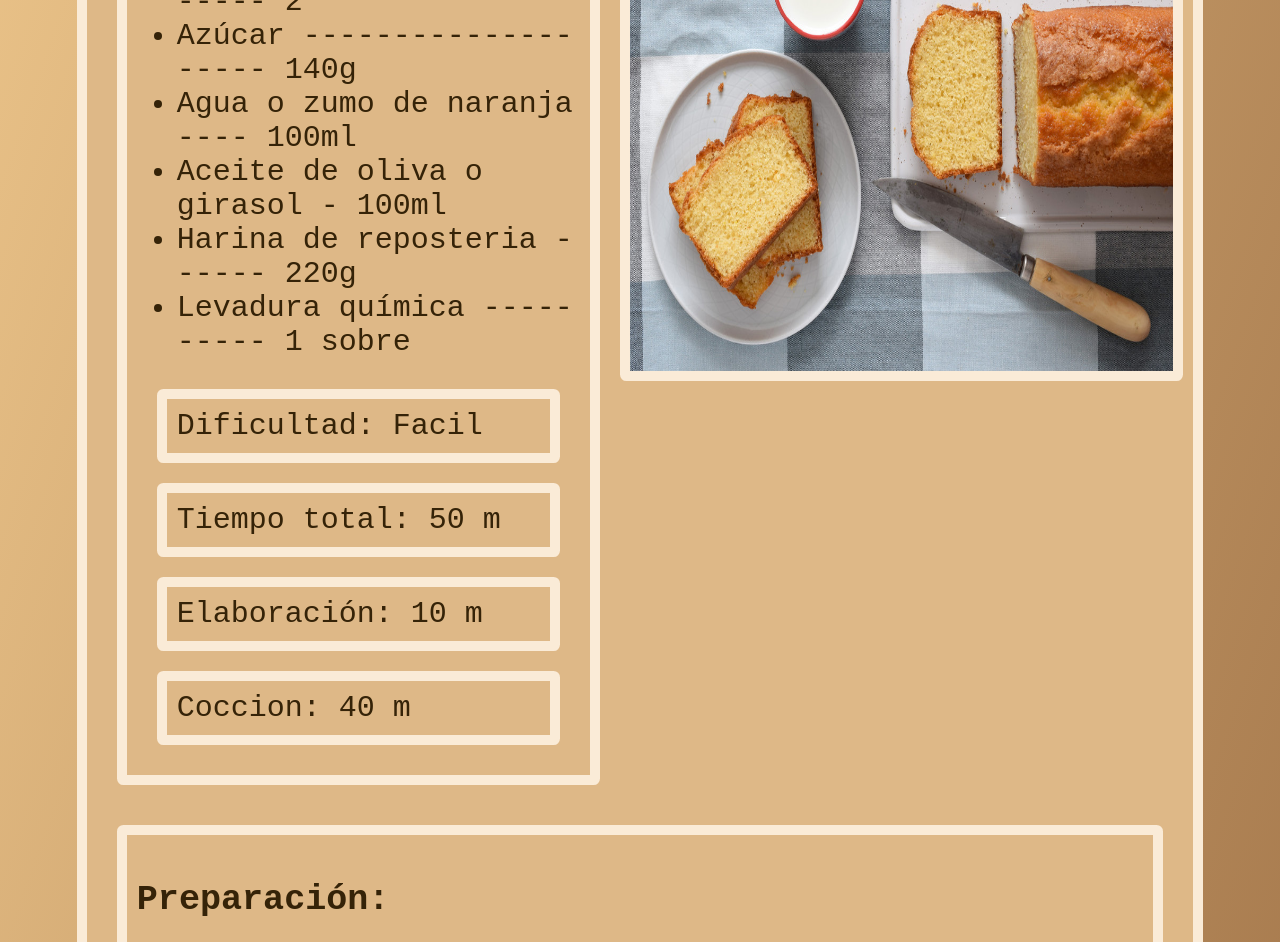
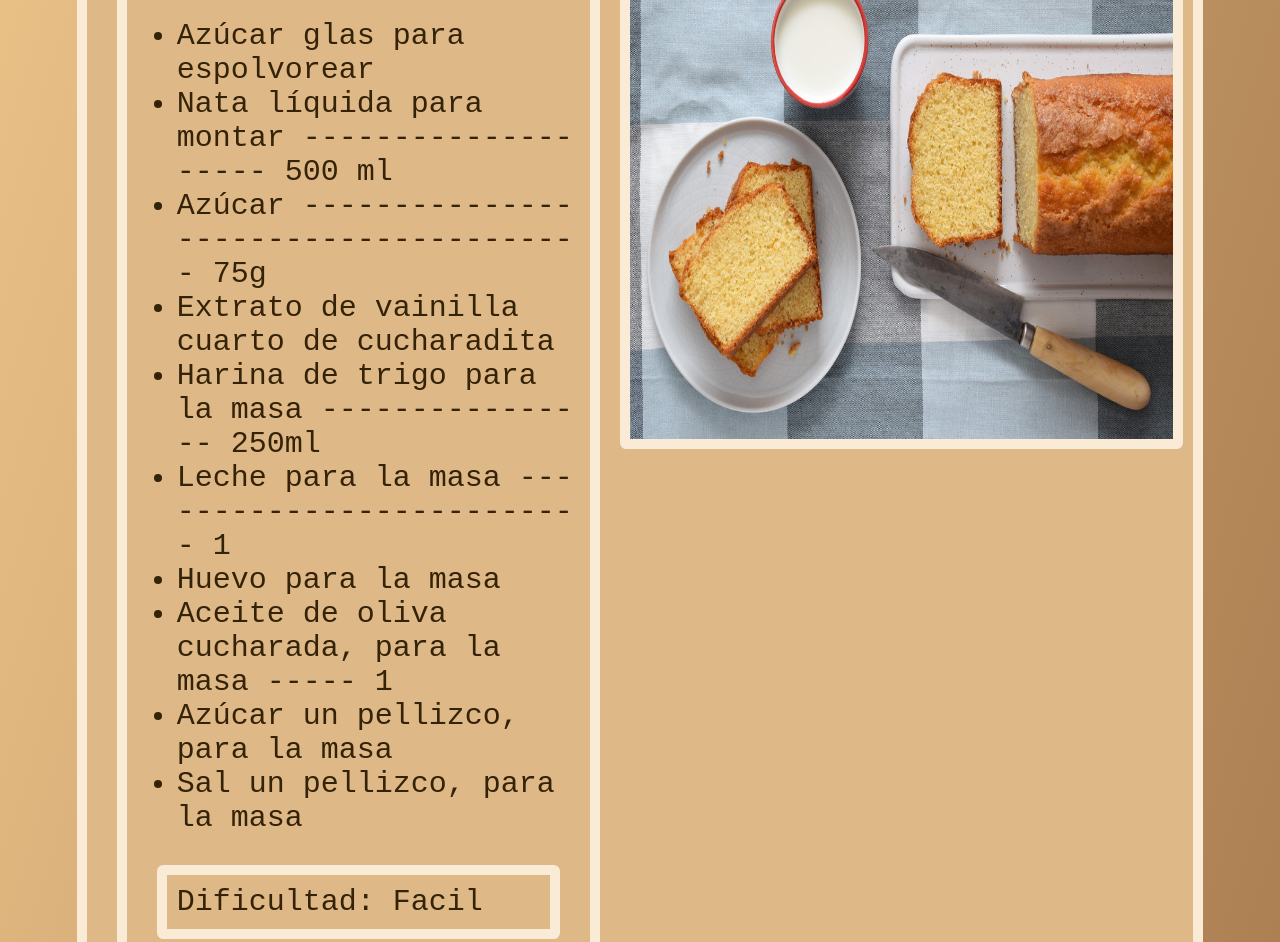
Before and after one commit to RuslanUkr-coder/pagina-de-receptes, a plain HTML site: page crepes.html in a window 1280 px wide. Shown: the part 518-1460 px from the top of the page. Drawn offline with Linux system fonts and the light colour scheme.

Commit message:
Update crepes.html

```diff
--- a/crepes.html
+++ b/crepes.html
@@ -5,7 +5,7 @@
     <meta charset="UTF-8">
     <meta name="viewport" content="width=device-width, initial-scale=1.0, maximum-scale=1, user-scalable=0">
     <meta name="author" content="By Ruslan Liedvin">
-    <title>Bizcocho de naranja</title>
+    <title>Tarta de crepes, con fresas y nata.</title>
     <link rel="stylesheet" href="brigBras.css">
 </head>
 
@@ -20,17 +20,21 @@
     <div id="recetas">
         <div class="receta postres difrec">
             <div class="tecst">
-                <h1>Bizcocho de naranja</h1>
+                <h1>Tarta de crepes con fresas y nata.</h1>
                 <div id="A">
                     <div style="width: 800px;" class="pasos">
-                        <h3>Ingredientes para 10 personas:</h3>
+                        <h3>Ingredientes para 4 personas:</h3>
                         <ul>
-                            <li>Huevos -------------------- 2</li>
-                            <li>Azúcar -------------------- 140g</li>
-                            <li>Agua o zumo de naranja ---- 100ml</li>
-                            <li>Aceite de oliva o girasol - 100ml</li>
-                            <li>Harina de reposteria ------ 220g</li>
-                            <li>Levadura química ---------- 1 sobre</li>
+                            <li>Azúcar glas para espolvorear</li>
+                            <li>Nata líquida para montar -------------------- 500 ml</li>
+                            <li>Azúcar -------------------------------------- 75g</li>
+                            <li>Extrato de vainilla cuarto de cucharadita</li>
+                            <li>Harina de trigo para la masa ---------------- 250ml</li>
+                            <li>Leche para la masa -------------------------- 1</li>
+                            <li>Huevo para la masa</li>
+                            <li>Aceite de oliva cucharada, para la masa ----- 1</li>
+                            <li>Azúcar un pellizco, para la masa</li>
+                            <li>Sal un pellizco, para la masa</li>
                         </ul>
                         <p>Dificultad: Facil</p>
                         <p>Tiempo total: 50 m</p>
```
